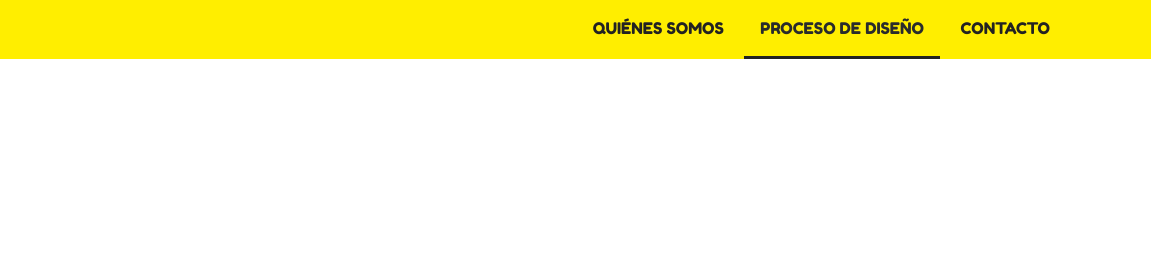
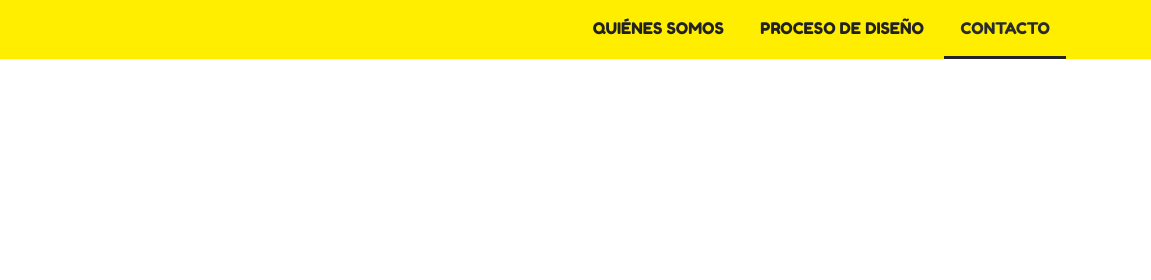
Before and after one commit to analiaantenucci/proyecto-uxdi_cisam, a plain HTML site: page contacto.html in a window 1280 px wide. Shown: the top 280 px of the page, 129-1280 px from the left. Drawn offline with nearby package versions, Linux system fonts and the light colour scheme; a script that the page names is missing.

Commit message:
Update contacto.html
Correcciones en el menú de navegación.

```diff
--- a/contacto.html
+++ b/contacto.html
@@ -33,8 +33,8 @@
         </a>
         <div>
           <a class="py-2 d-none d-md-inline-block" href="quienes-somos.html">Quiénes Somos</a>
-          <a class="py-2 d-none d-md-inline-block active">Proceso de Diseño</a>
-          <a class="py-2 d-none d-md-inline-block" href="contacto.html">Contacto</a>
+          <a class="py-2 d-none d-md-inline-block" href="proceso-ux.html">Proceso de Diseño</a>
+          <a class="py-2 d-none d-md-inline-block active">Contacto</a>
         </div>
       </div>
     </nav>
```
